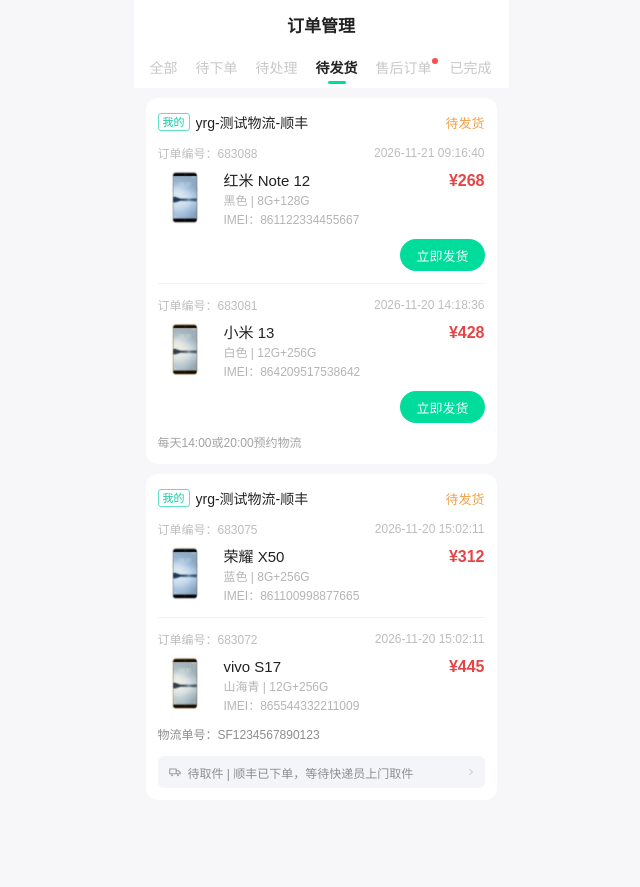
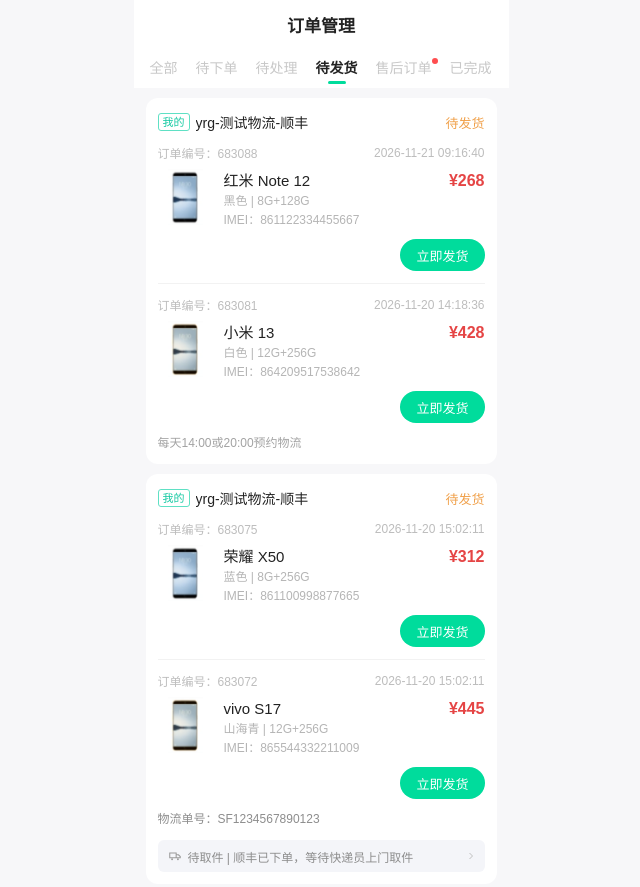
Before and after one commit to hlm2777476aa-cmd/order-packages, a plain HTML site: page index.html in a window 1280 px wide. Shown: the top 887 px of the page, without its empty margins (319-959 px from the left). Drawn offline with Linux system fonts and the light colour scheme.

Commit message:
Ship-now button on every pending line including with waybill

```diff
--- a/index.html
+++ b/index.html
@@ -359,6 +359,7 @@
               <div class="imei">IMEI：861100998877665</div>
             </div>
           </div>
+          <div class="actions"><button class="ship">立即发货</button></div>
 
           <div class="split"></div>
 
@@ -377,6 +378,7 @@
               <div class="imei">IMEI：865544332211009</div>
             </div>
           </div>
+          <div class="actions"><button class="ship">立即发货</button></div>
 
           <div class="waybill">物流单号：SF1234567890123</div>
           <div class="logi">
```
